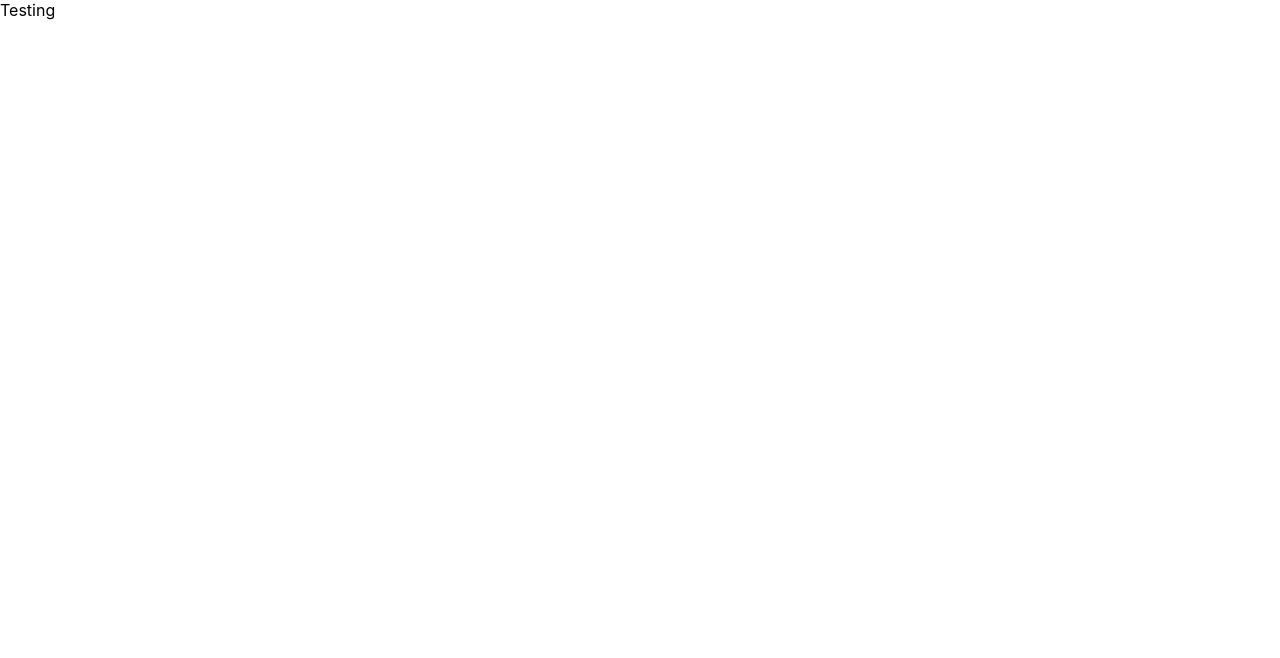
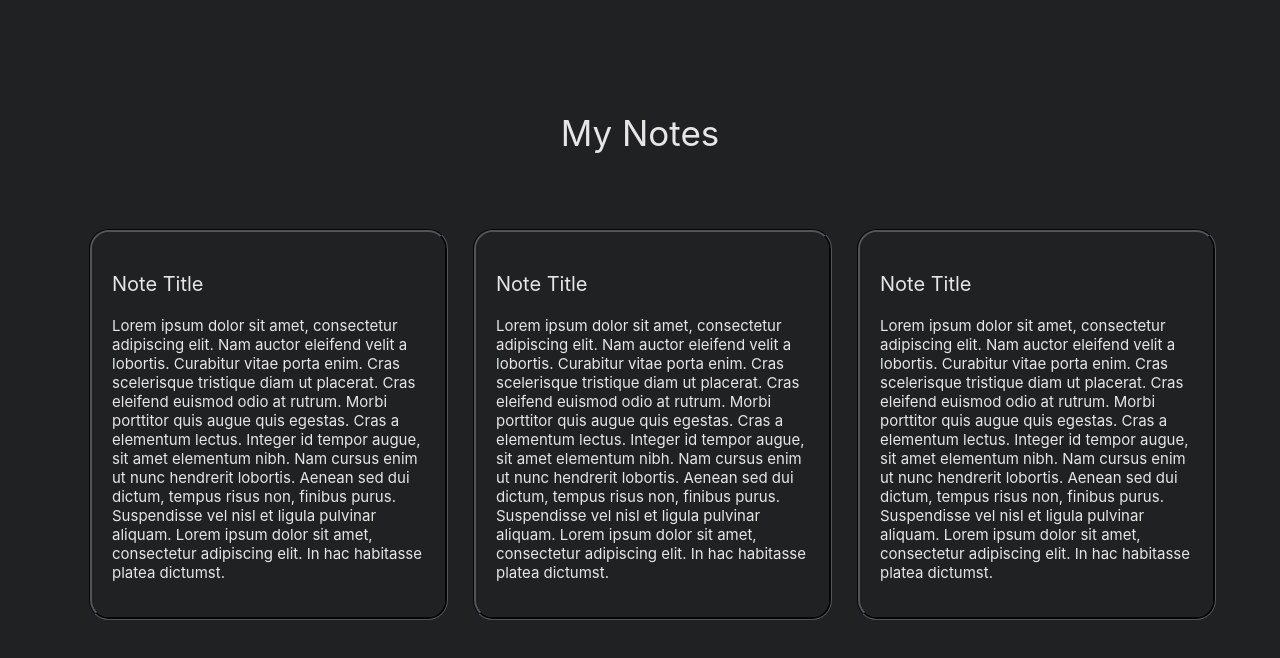
Before and after one commit to 0xAnon0602/My-Notes-Frontend, a React (Create React App) app: page / in a window 1280 px wide. Shown: the top 658 px of the page. Built offline with nearby package versions, Linux system fonts and the light colour scheme.

Commit message:
Basic homepage

```diff
--- a/package.json
+++ b/package.json
@@ -3,6 +3,9 @@
   "version": "0.1.0",
   "private": true,
   "dependencies": {
+    "@emotion/react": "^11.11.1",
+    "@emotion/styled": "^11.11.0",
+    "@mui/material": "^5.14.18",
     "@testing-library/jest-dom": "^5.17.0",
     "@testing-library/react": "^13.4.0",
     "@testing-library/user-event": "^13.5.0",
--- /dev/null
+++ b/src/CSS/Home.css
@@ -0,0 +1,44 @@
+.main {
+    color: #E6E6E6;
+    display: flex;
+    flex-direction: column;
+    align-items: center;
+    justify-content: center;
+}
+
+.main-title {
+    font-size: 35px;
+    margin-top: 6%;
+    text-align: center;
+}
+
+.google-button {
+    font-size: large;
+}
+
+.allNotes {
+    width: 90%;
+    margin-top: 20px;
+    padding: 20px;
+    display: flex;
+    flex-direction: row;
+}
+
+.note {
+    border-radius: 20px;
+    border-color: #52565B;
+    border-style:groove;
+    margin-left: 25px;
+    width: 40%;
+    min-height: 150px;
+    padding: 20px;
+}
+
+
+.note-title {
+    font-size: 20px;
+}
+
+.note-text {
+    font-size: 15px;
+}
--- a/src/Components/Home.js
+++ b/src/Components/Home.js
@@ -1,8 +1,44 @@
+import Button from '@mui/material/Button';
+import "../CSS/Home.css"
 
 function Home() {
     return (
-      <div >
-        Testing
+      <div className="main">
+
+        <div className="main-title">
+            <p>My Notes</p>
+        </div>
+
+        {/* <Button className='google-button' variant="contained">
+          Sign in with Google
+        </Button> */}
+
+        <div className='allNotes'>
+
+          <div className='note'>
+
+            <p className='note-title'>Note Title</p>
+            <p className='note-text'>Lorem ipsum dolor sit amet, consectetur adipiscing elit. Nam auctor eleifend velit a lobortis. Curabitur vitae porta enim. Cras scelerisque tristique diam ut placerat. Cras eleifend euismod odio at rutrum. Morbi porttitor quis augue quis egestas. Cras a elementum lectus. Integer id tempor augue, sit amet elementum nibh. Nam cursus enim ut nunc hendrerit lobortis. Aenean sed dui dictum, tempus risus non, finibus purus. Suspendisse vel nisl et ligula pulvinar aliquam. Lorem ipsum dolor sit amet, consectetur adipiscing elit. In hac habitasse platea dictumst.</p>
+
+          </div>
+
+          <div className='note'>
+
+            <p className='note-title'>Note Title</p>
+            <p className='note-text'>Lorem ipsum dolor sit amet, consectetur adipiscing elit. Nam auctor eleifend velit a lobortis. Curabitur vitae porta enim. Cras scelerisque tristique diam ut placerat. Cras eleifend euismod odio at rutrum. Morbi porttitor quis augue quis egestas. Cras a elementum lectus. Integer id tempor augue, sit amet elementum nibh. Nam cursus enim ut nunc hendrerit lobortis. Aenean sed dui dictum, tempus risus non, finibus purus. Suspendisse vel nisl et ligula pulvinar aliquam. Lorem ipsum dolor sit amet, consectetur adipiscing elit. In hac habitasse platea dictumst.</p>
+
+          </div>
+
+          <div className='note'>
+
+            <p className='note-title'>Note Title</p>
+            <p className='note-text'>Lorem ipsum dolor sit amet, consectetur adipiscing elit. Nam auctor eleifend velit a lobortis. Curabitur vitae porta enim. Cras scelerisque tristique diam ut placerat. Cras eleifend euismod odio at rutrum. Morbi porttitor quis augue quis egestas. Cras a elementum lectus. Integer id tempor augue, sit amet elementum nibh. Nam cursus enim ut nunc hendrerit lobortis. Aenean sed dui dictum, tempus risus non, finibus purus. Suspendisse vel nisl et ligula pulvinar aliquam. Lorem ipsum dolor sit amet, consectetur adipiscing elit. In hac habitasse platea dictumst.</p>
+
+          </div>
+
+
+        </div>
+
       </div>
     );
   }
--- a/src/index.css
+++ b/src/index.css
@@ -5,6 +5,7 @@ body {
     sans-serif;
   -webkit-font-smoothing: antialiased;
   -moz-osx-font-smoothing: grayscale;
+  background-color: #1F2123;
 }
 
 code {
```
Also changed, not shown: 1 other file (tests, documents, lock files or other folders).
